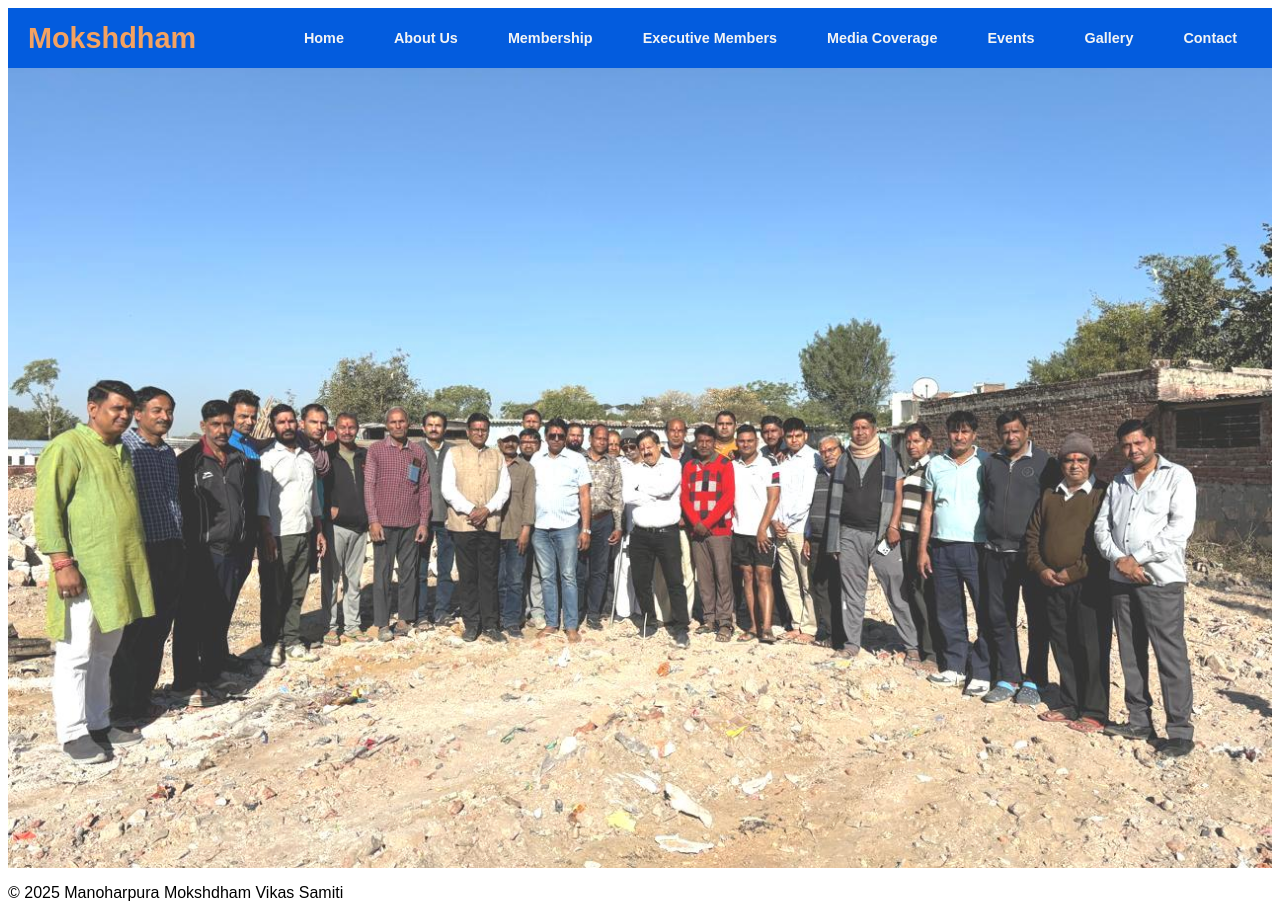
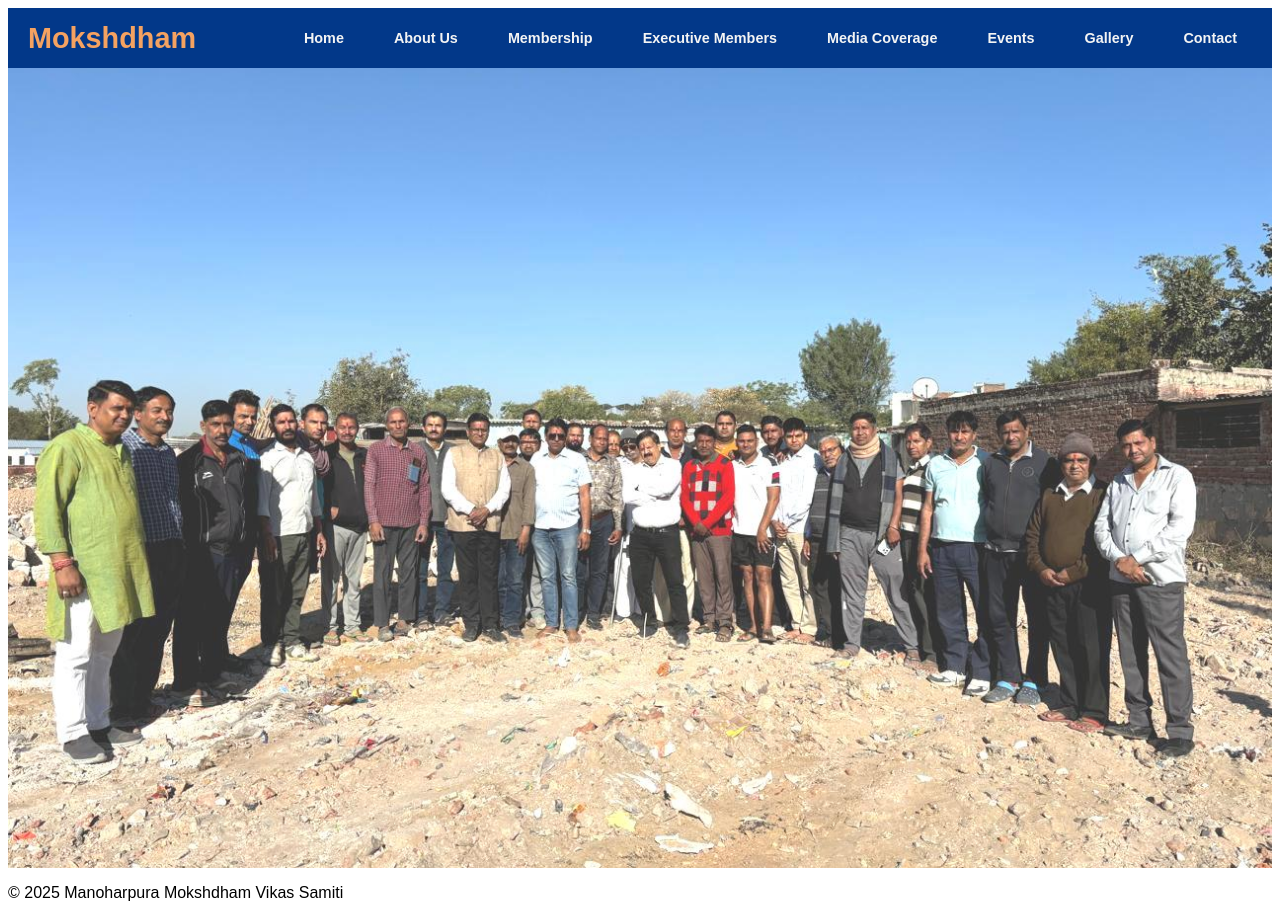
Before and after one commit to nekalsalaria/05_mokshdham, a React (Vite) app in the folder frontend/: page / in a window 1280 px wide. Built offline with nearby package versions, Linux system fonts and the light colour scheme.

Commit message:
change the color of the navbar

```diff
--- a/frontend/src/css/navbar.css
+++ b/frontend/src/css/navbar.css
@@ -7,7 +7,7 @@ body{
   justify-content: space-between;
   align-items: center;
   padding: 0 20px;
-  background: #035CDE;
+  background: #023889;
   color: #fff;
   height: 60px;
   position: sticky;
```
